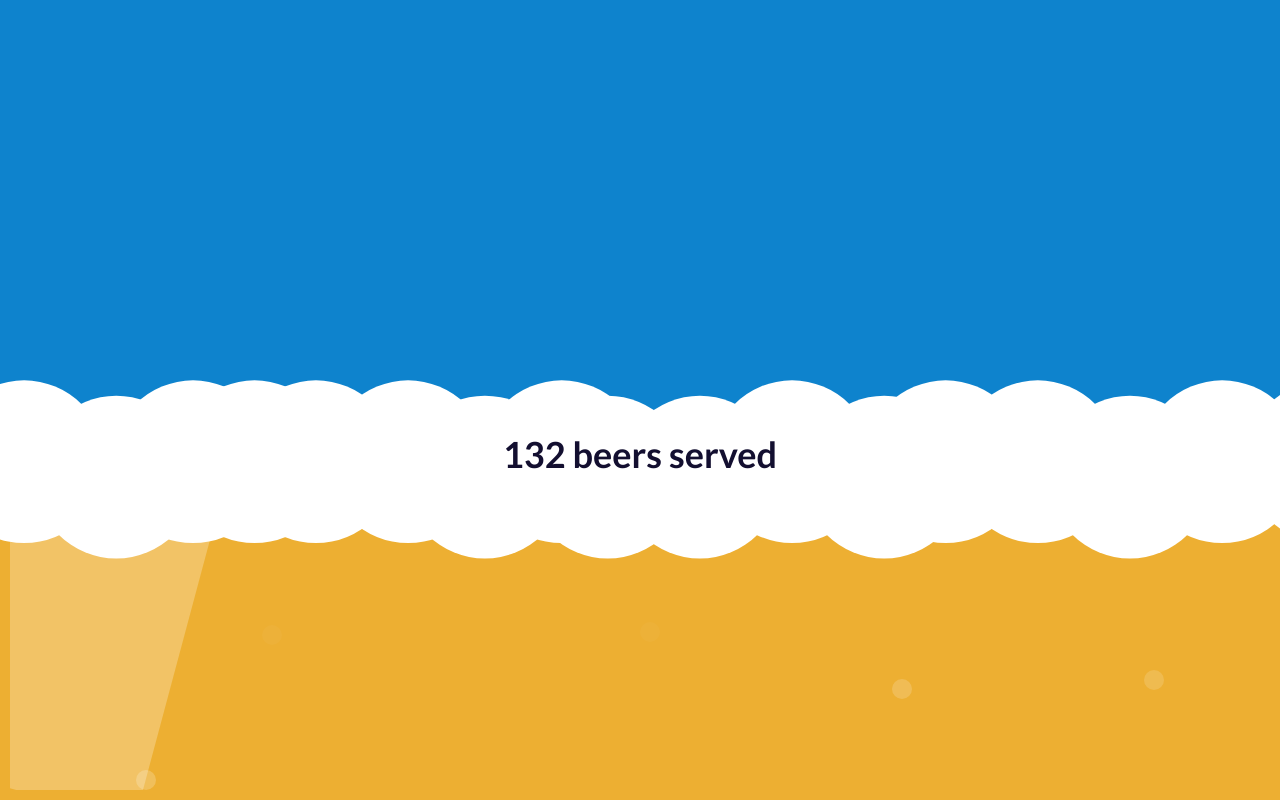
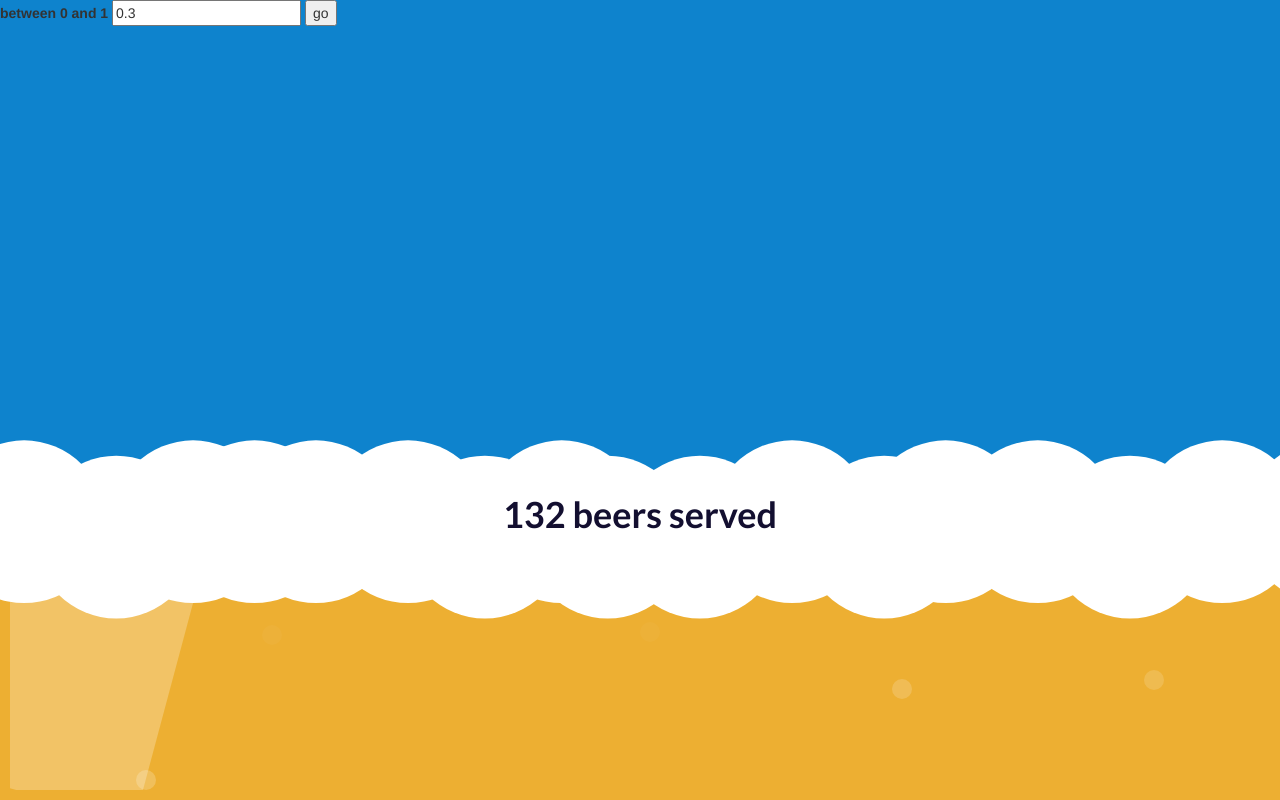
Before and after one commit to theMeatloaf/ryansKeg, a website: page app/index.html in a window 1280 px wide. Drawn offline with nearby package versions, Linux system fonts and the light colour scheme; files that its build step writes are made by us from their sources.

Commit message:
dynamic yo

```diff
--- a/app/index.html
+++ b/app/index.html
@@ -21,7 +21,13 @@
       <p class="browsehappy">You are using an <strong>outdated</strong> browser. Please <a href="http://browsehappy.com/">upgrade your browser</a> to improve your experience.</p>
     <![endif]-->
 
+
       <div id="container">
+
+          <label>between 0 and 1</label>
+          <input id="temp" type="text" value="0.3">
+          <button onClick="changePercent()">go</button>
+
         <div class="beer-foam">
           <img src="images/foam.svg">
           <h2>132 beers served</h2>
--- a/app/scripts/main.js
+++ b/app/scripts/main.js
@@ -1,21 +1,33 @@
 'use strict';
 
-console.log('\'Allo \'Allo!');
-
-$(document).ready(function() {
-
-
-  var animateTo = 300;
-
+function animateToPoint(point) {
   $('#liquid') // I Said Fill 'Er Up!
     .delay(1000)
     .animate({
-      height: animateTo + 'px'
+      height: point + 'px'
     }, 2500);
 
   $('.beer-foam') // Keep that Foam Rollin' Toward the Top! Yahooo!
     .delay(1000)
     .animate({
-      bottom: (animateTo - 100) + 'px'
+      bottom: (point - 100) + 'px'
       }, 2500);
-  });
+}
+
+// percent is (0.0-1.0)
+function animateToPercent(percent) {
+  var height = window.innerHeight;
+  var point = height * percent;
+  animateToPoint(point);
+}
+
+$(document).ready(function() {
+  changePercent();
+});
+
+
+function changePercent() {
+  var value = $('#temp').val();
+  animateToPercent(value);
+  console.log('value = ' + value);
+}
```
